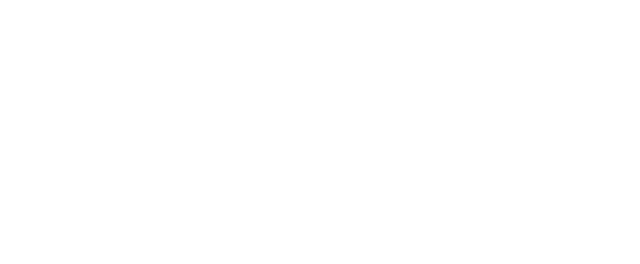
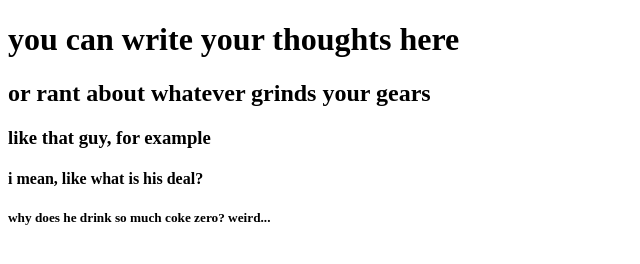
Before and after one commit to HoseaKigwila/Model-3, a plain HTML site: page sample.html in a window 1280 px wide. Shown: the whole page, without its empty margins (0-640 px from the left). Drawn offline with Linux system fonts and the light colour scheme.

Commit message:
Question-1 answer

```diff
--- a/sample.html
+++ b/sample.html
@@ -7,7 +7,11 @@
     <title>HTML 101</title>
 </head>
 <body>
-
+    <h1> you can write your thoughts here </h1>
+    <h2> or rant about whatever grinds your gears </h2>
+    <h3> like that guy, for example </h3>
+    <h4> i mean, like what is his deal? </h4>
+    <h5> why does he drink so much coke zero? weird...</h5>
 
 
 
```
